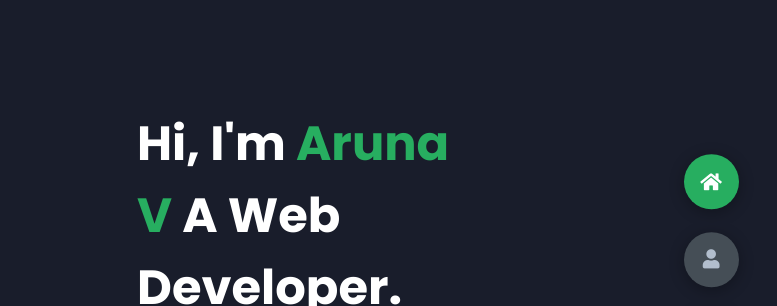
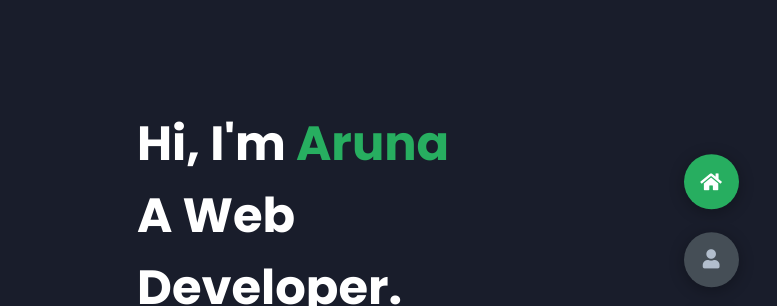
Before and after one commit to arunagithubrit/MY_PORTFOLIO, a plain HTML site: page index.html in a window 1280 px wide. Shown: the part 102-408 px from the top of the page, 503-1280 px from the left. Drawn offline with Linux system fonts and the light colour scheme.

Commit message:
Update index.html

```diff
--- a/index.html
+++ b/index.html
@@ -23,7 +23,7 @@
             </div>
             <div class="right-header">
                 <h1 class="name">
-                    Hi, I'm <span>Aruna V</span>
+                    Hi, I'm <span>Aruna</span>
                     A Web Developer.
                 </h1>
                 <p>
```
